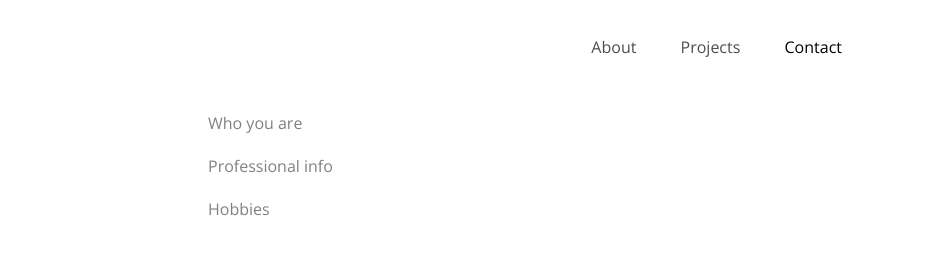
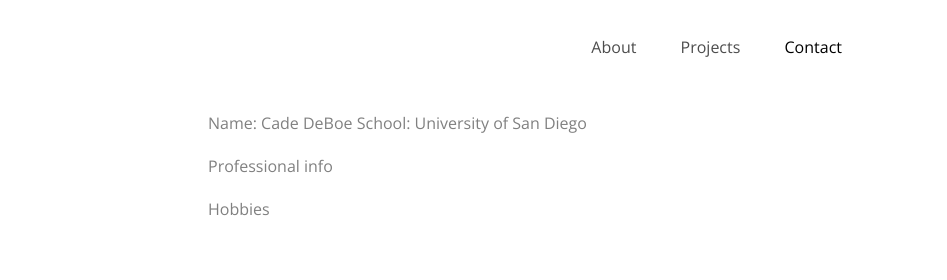
Before and after one commit to cdeboe/cdeboe.github.io, a plain HTML site: page index.html in a window 1280 px wide. Shown: the top 280 px of the page, 333-1280 px from the left. Drawn offline with nearby package versions, Linux system fonts and the light colour scheme; a script that the page names is missing; files whose address does not match are found by name.

Commit message:
Test- Trying to add personal info

```diff
--- a/index.html
+++ b/index.html
@@ -92,7 +92,8 @@
           <div class="col-lg-5 ml-auto" data-aos="fade-up" data-aos-delay="100">
             <div class="mb-4">
               <p>
-               Who you are
+               Name: Cade DeBoe
+                School: University of San Diego
               </p>
               <p>
                 Professional info
```
